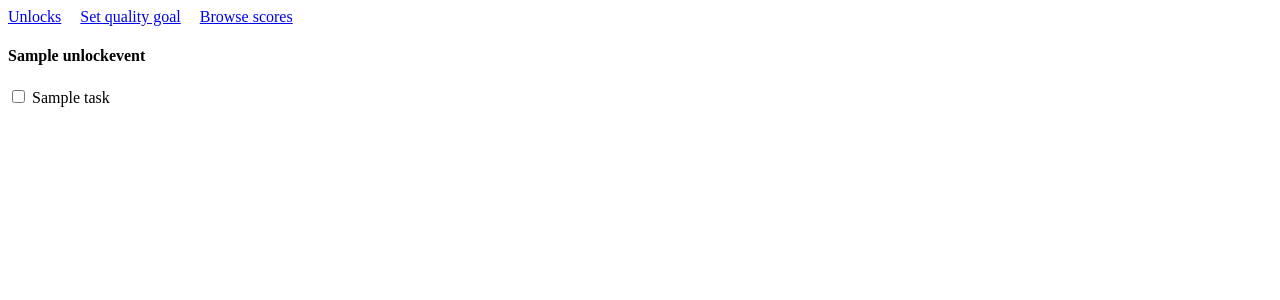
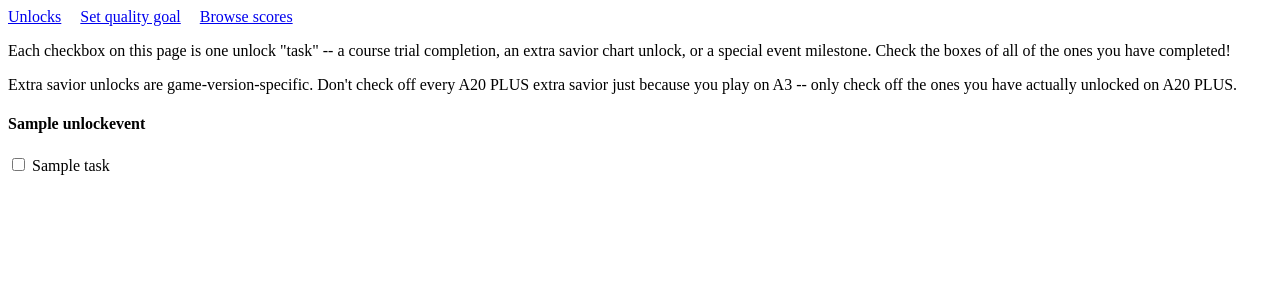
Before and after one commit to rrwoods/pprx, a Django app: template pprxweb/scorebrowser/templates/scorebrowser/unlocks.html in a window 1280 px wide. Shown: the top 300 px of the page. Run offline with Django 3.2, Linux system fonts and the light colour scheme; tables that the repository leaves empty hold one stand-in row (values such as "Sample post"); the template is opened without the code that fills it: values that come from a table or form of the project are taken from there, most other values are stand-ins (such as "Sample title", 1, 10 or a date in 2020); parts of the project's set-up code (start-up, migrations or seed data) failed here and were passed over; some libraries are stand-ins or nearby versions.

Commit message:
Some additional clarity on the unlocks page

```diff
--- a/pprxweb/scorebrowser/templates/scorebrowser/unlocks.html
+++ b/pprxweb/scorebrowser/templates/scorebrowser/unlocks.html
@@ -8,6 +8,10 @@
 
 {% block content %}
 	<span id="saved-pref" hidden=true></span>
+
+	<p>Each checkbox on this page is one unlock "task" -- a course trial completion, an extra savior chart unlock, or a special event milestone.  Check the boxes of all of the ones you have completed!</p>
+
+	<p>Extra savior unlocks are game-version-specific.  Don't check off every A20 PLUS extra savior just because you play on A3 -- only check off the ones you have actually unlocked on A20 PLUS.</p>
 
 	{% for event in events %}
 		<h4>{{ event.name }}</h4>
```
Also changed, not shown: pprxweb/scorebrowser/migrations/0025_clearer_event_names.py (added).
